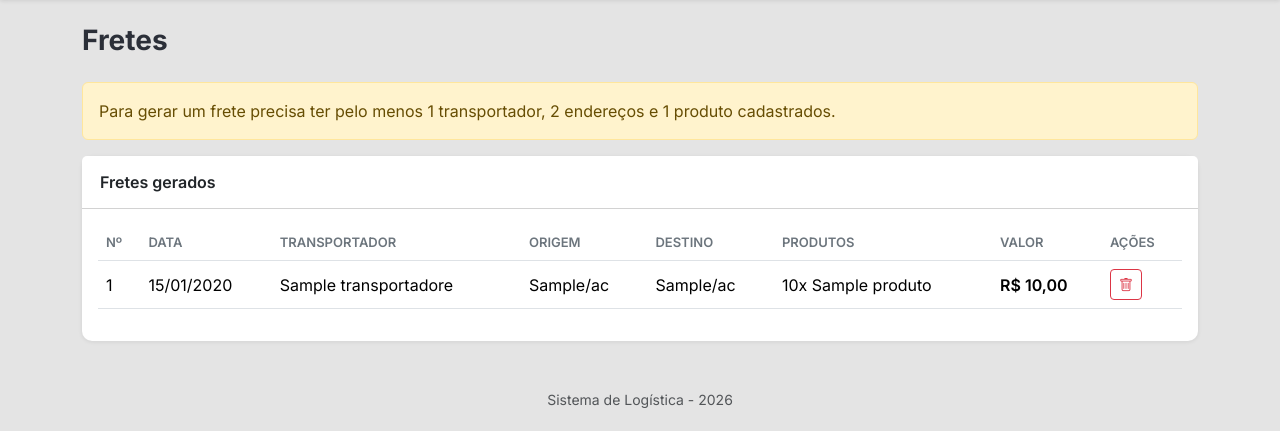
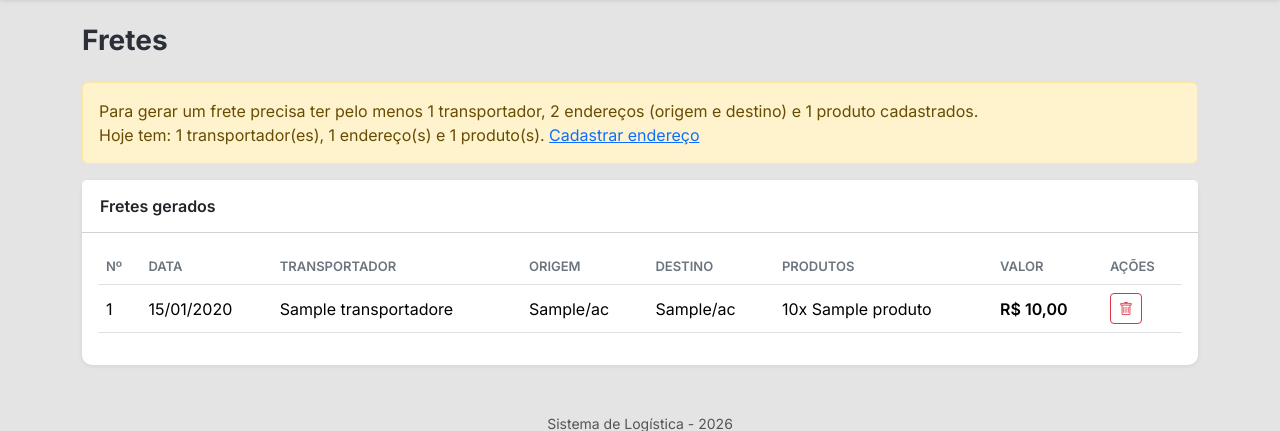
Before and after one commit to DreiceMachado/logistica, a PHP site: page /fretes.php in a window 1280 px wide. Shown: the part 60-491 px from the top of the page. Run offline with PHP 8.4, Linux system fonts and the light colour scheme; tables that the repository leaves empty hold one stand-in row (values such as "Sample post").

Commit message:
aviso mais claro quando falta cadastro pro frete

```diff
--- a/fretes.php
+++ b/fretes.php
@@ -44,7 +44,11 @@ require 'includes/cabecalho.php';
 
 <?php if (count($transportadores) == 0 || count($enderecos) < 2 || count($listaProdutos) == 0) { ?>
     <div class="alert alert-warning">
-        Para gerar um frete precisa ter pelo menos 1 transportador, 2 endereços e 1 produto cadastrados.
+        Para gerar um frete precisa ter pelo menos 1 transportador, 2 endereços (origem e destino) e 1 produto cadastrados.<br>
+        Hoje tem: <?= count($transportadores) ?> transportador(es), <?= count($enderecos) ?> endereço(s) e <?= count($listaProdutos) ?> produto(s).
+        <?php if (count($enderecos) < 2) { ?>
+            <a href="enderecos.php">Cadastrar endereço</a>
+        <?php } ?>
     </div>
 <?php } else { ?>
     <div class="card">
```
